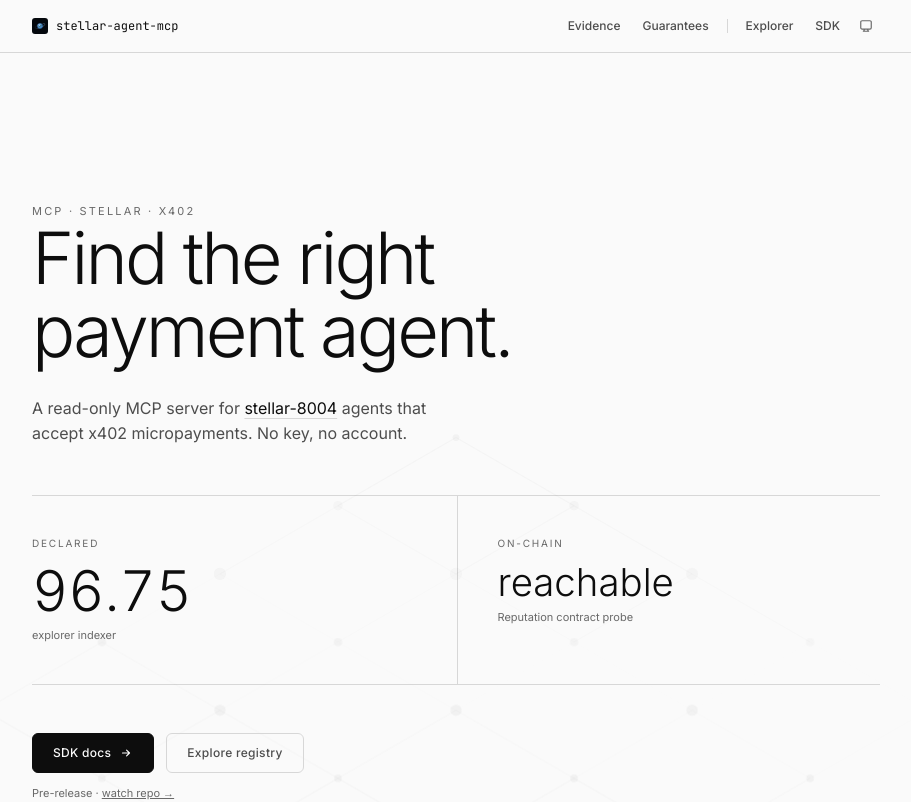
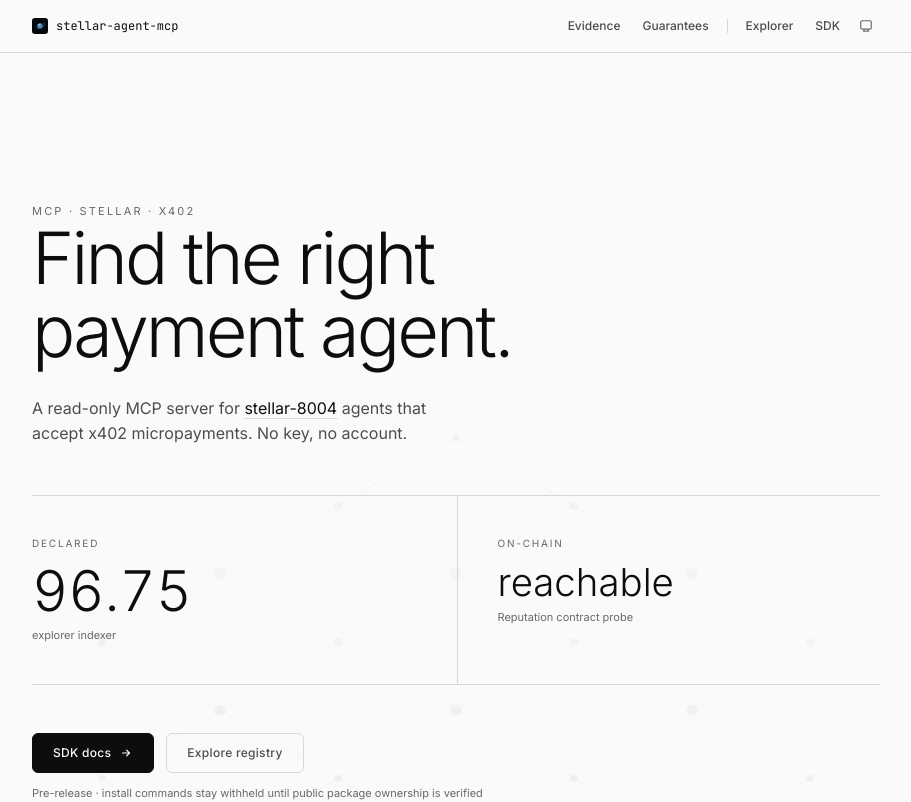
Before and after one commit to berkingurcan/stellar-agent-search, a SvelteKit app in the folder web/: page / in a window 1280 px wide. Shown: the top 802 px of the page, without its empty margins (184-1095 px from the left). Built offline with nearby package versions, Linux system fonts and the light colour scheme.

Commit message:
fix: preserve pre-release landing boundary

```diff
--- a/web/src/routes/+page.svelte
+++ b/web/src/routes/+page.svelte
@@ -52,7 +52,7 @@
 			</div>
 			<p class="text-[11px] text-text-dim">
 				{#if !PACKAGE_PUBLISHED}
-					Pre-release · <a href={GITHUB} target="_blank" rel="noopener noreferrer" class="underline hover:text-text-muted">watch repo →</a>
+					Pre-release · install commands stay withheld until public package ownership is verified
 				{:else}
 					Claude Code · Cursor · Windsurf · Cline · VS Code
 				{/if}
```
